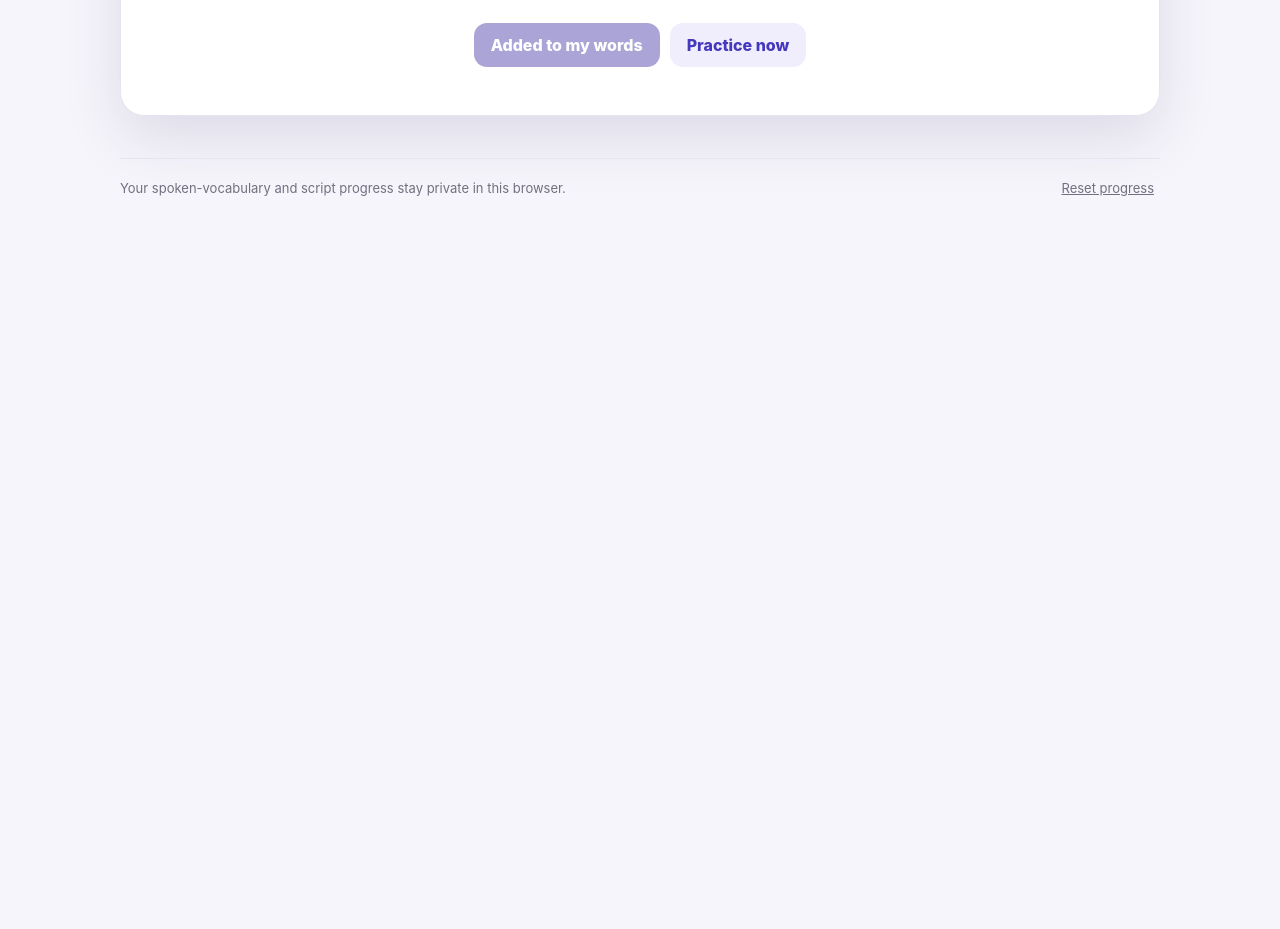
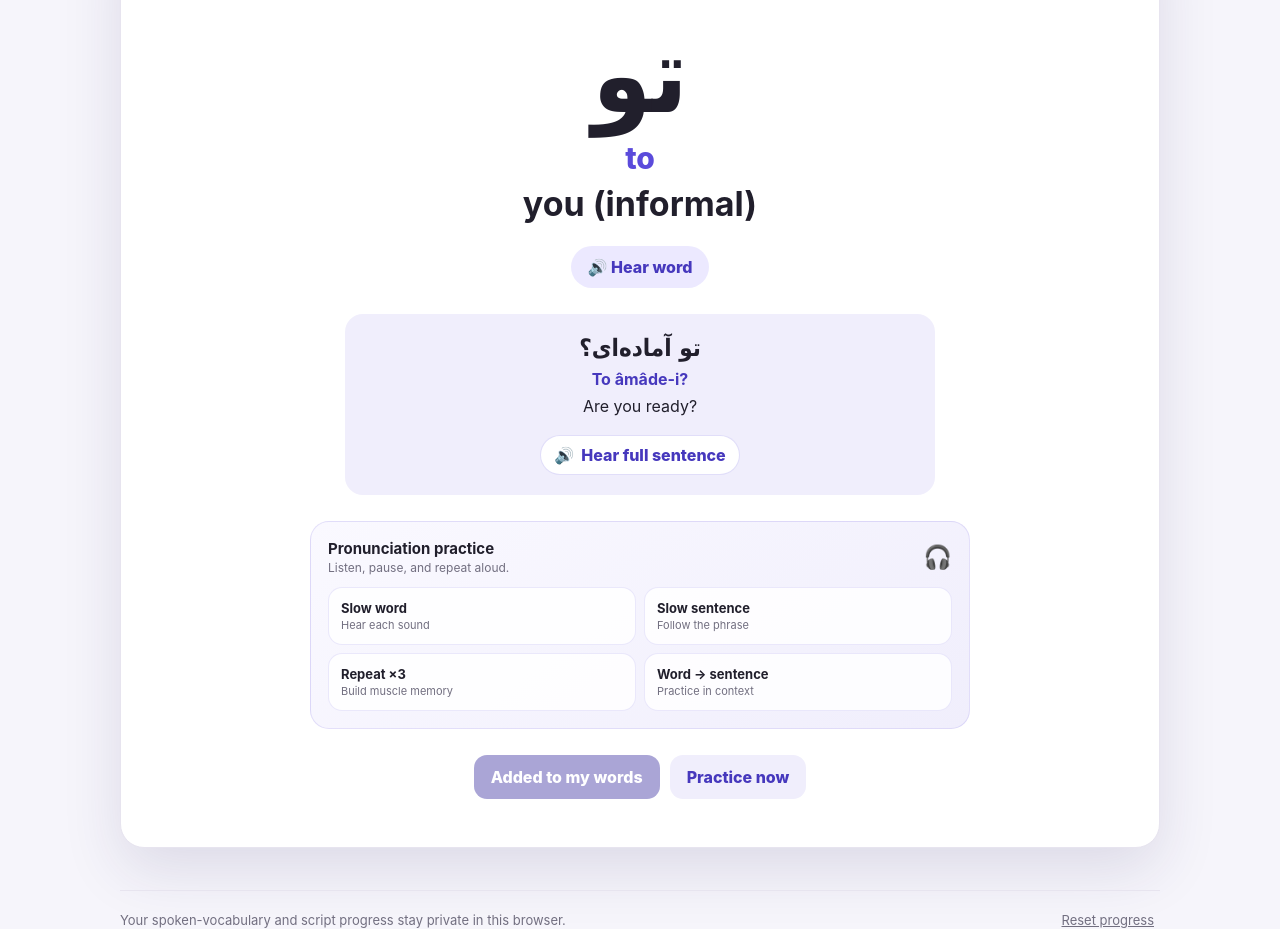
Before and after one commit to flesentine/farsitutor, a plain HTML site: page index.html in a window 1280 px wide. Shown: the part 1021-1950 px from the top of the page. Before the commit the page ends 1258 px from the top, so only its background shows below. Drawn offline with Linux system fonts and the light colour scheme.

Commit message:
Load guided learning release

```diff
--- a/index.html
+++ b/index.html
@@ -10,6 +10,7 @@
   <link rel="stylesheet" href="styles.css">
   <link rel="stylesheet" href="verb-upgrade.css">
   <link rel="stylesheet" href="learning-upgrade.css">
+  <link rel="stylesheet" href="guided-learning.css?v=1">
   <title>Farsi Daily</title>
 </head>
 <body>
@@ -156,7 +157,8 @@
 <script src="app-core.js" defer></script>
 <script src="app-ui.js" defer></script>
 <script src="app-main.js" defer></script>
-<script src="speech-fix.js?v=6" defer></script>
+<script src="speech-fix.js?v=7" defer></script>
 <script src="learning-upgrade.js?v=1" defer></script>
+<script src="guided-learning.js?v=1" defer></script>
 </body>
 </html>
```
